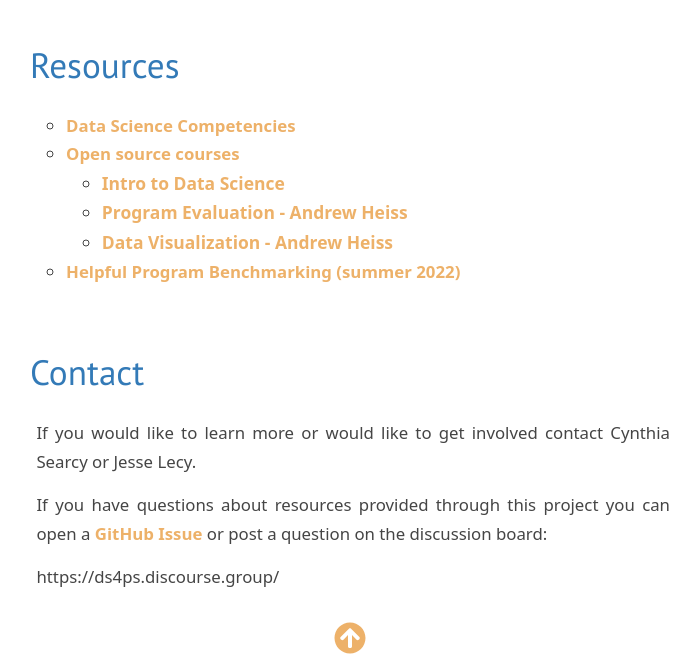
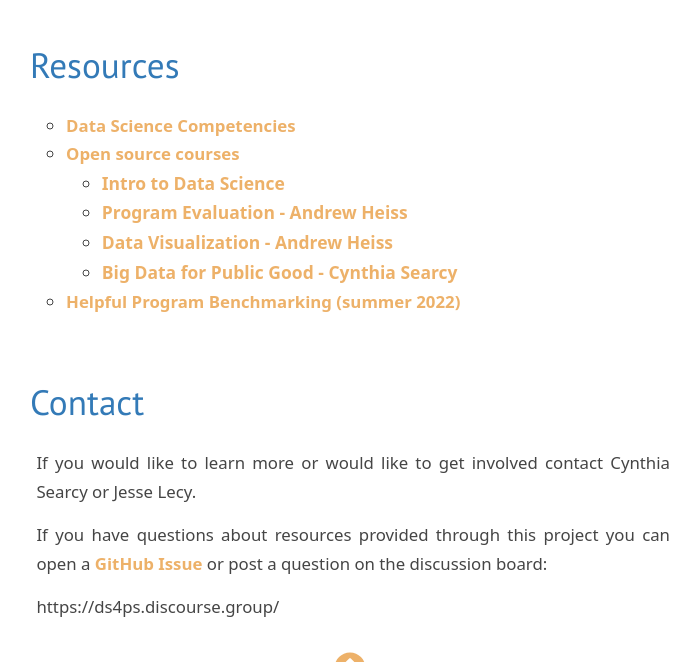
Before and after one commit to DS4PS/ds4ps.github.io, a Jekyll site: the page built from consortium.md, in a window 1280 px wide and 900 px high, scrolled down 2217 px, cut to the strip 0-662 px from the top of the window. Shown: the whole strip, without its empty margins (290-990 px from the left). Built offline with Jekyll 4.4.1, drawn with Linux system fonts in a browser that asks for light colours; nearby versions of some CDN libraries; library files that are not in the unit come from our copies.

Commit message:
Update consortium.md

```diff
--- a/consortium.md
+++ b/consortium.md
@@ -58,6 +58,7 @@
   - [Intro to Data Science](https://github.com/DS4PS/intro-data-science-TEMPLATE)
   - [Program Evaluation - Andrew Heiss](https://evalf22.classes.andrewheiss.com/)
   - [Data Visualization - Andrew Heiss](https://datavizs22.classes.andrewheiss.com/)
+  - [Big Data for Public Good - Cynthia Searcy](https://aysps.github.io/bigdata4publicgood/)
 * [Helpful Program Benchmarking (summer 2022)](assets/naspaa-course-map.pdf)
 
 ## Contact
```
